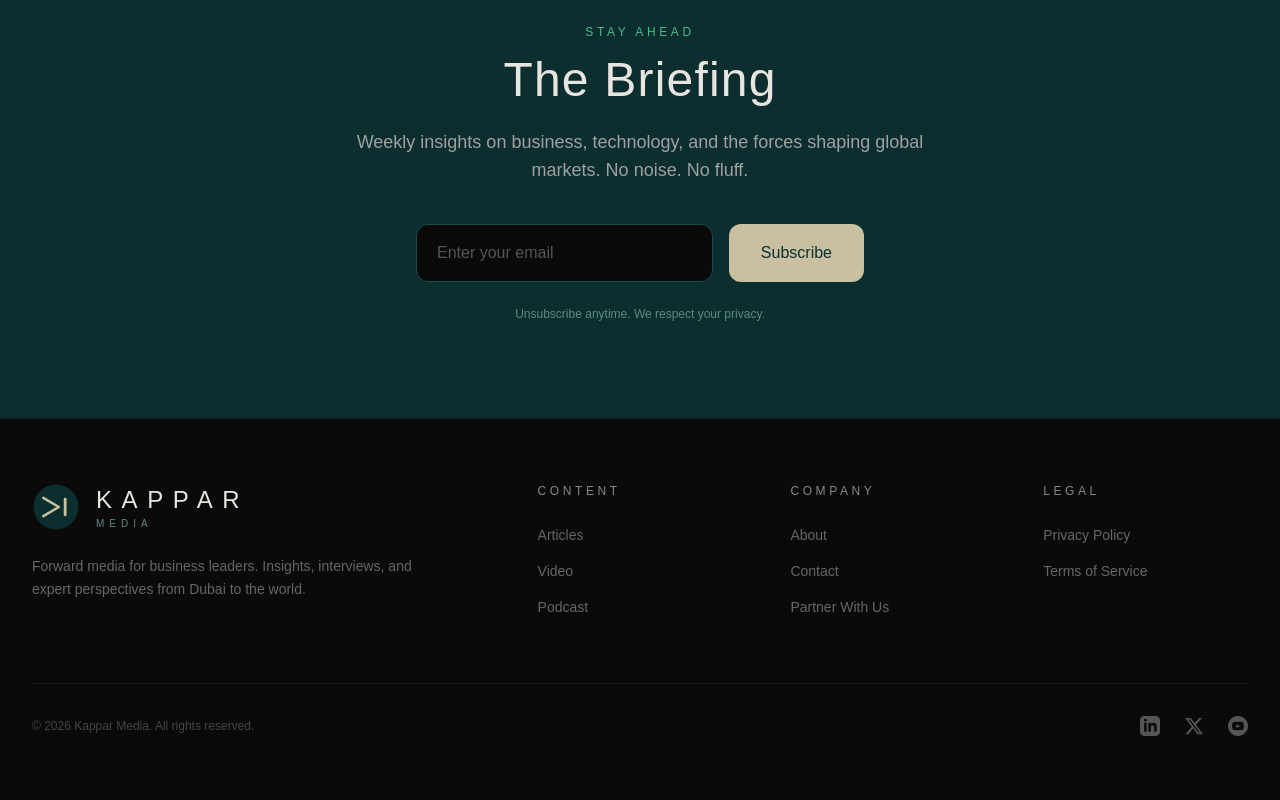
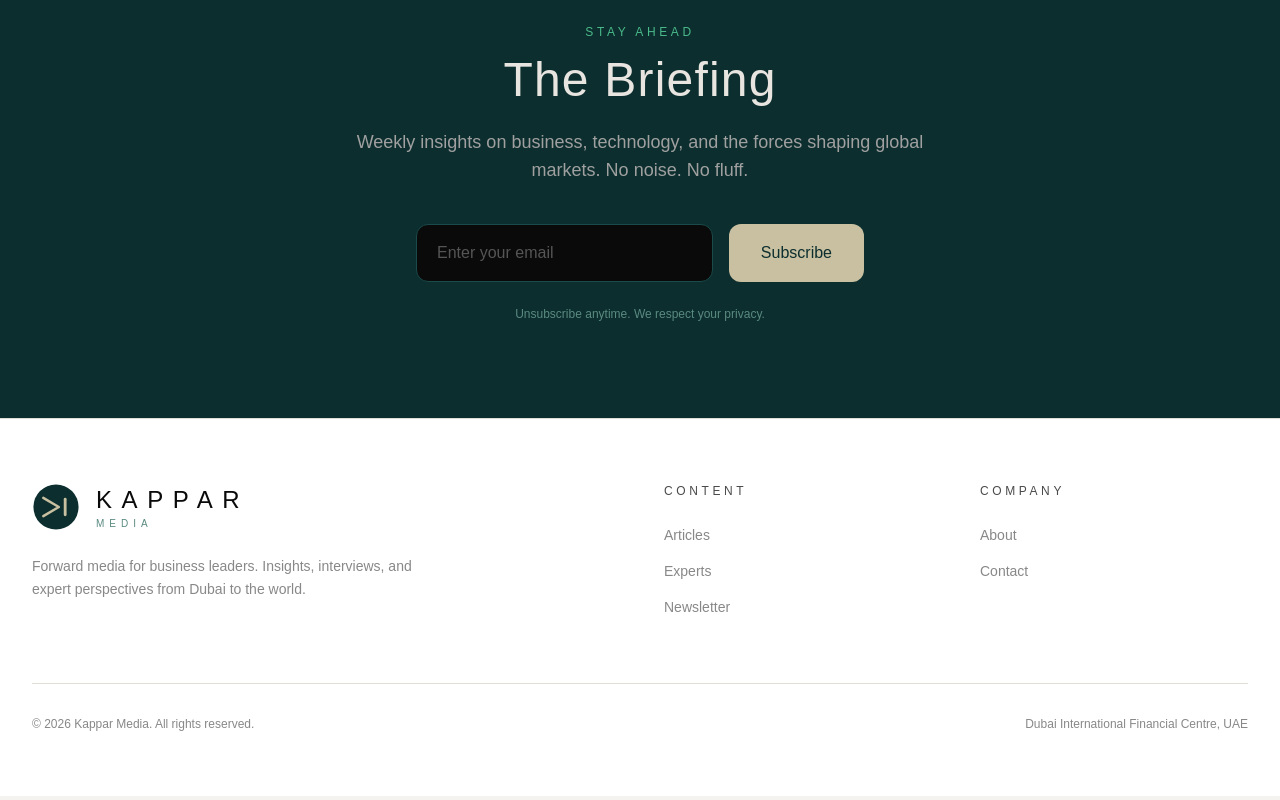
Before and after one commit to mrpatrickchotard-lang/kappar-media, a Next.js app: page / in a window 1280 px wide. Shown: the part 4468-5268 px from the top of the page. Built offline with nearby package versions, Linux system fonts and the light colour scheme.

Commit message:
Fix Footer: remove broken links, use CSS vars, add Experts link

```diff
--- a/src/components/Footer.tsx
+++ b/src/components/Footer.tsx
@@ -4,50 +4,45 @@ import { Logo } from './Logo';
 const footerLinks = {
   content: [
     { href: '/content', label: 'Articles' },
-    { href: '/content?type=video', label: 'Video' },
-    { href: '/content?type=podcast', label: 'Podcast' },
+    { href: '/experts', label: 'Experts' },
+    { href: '/newsletter', label: 'Newsletter' },
   ],
   company: [
     { href: '/about', label: 'About' },
     { href: '/contact', label: 'Contact' },
-    { href: '/partner', label: 'Partner With Us' },
-  ],
-  legal: [
-    { href: '/privacy', label: 'Privacy Policy' },
-    { href: '/terms', label: 'Terms of Service' },
   ],
 };
 
 export function Footer() {
   return (
-    <footer className="bg-[#0a0a0a] border-t border-[#1a1a1e]">
+    <footer className="bg-[var(--bg-secondary)] border-t border-[var(--border-primary)]">
       <div className="max-w-7xl mx-auto px-6 lg:px-8 py-16">
-        <div className="grid grid-cols-1 md:grid-cols-2 lg:grid-cols-5 gap-12">
+        <div className="grid grid-cols-1 md:grid-cols-2 lg:grid-cols-4 gap-12">
           {/* Brand */}
           <div className="lg:col-span-2">
             <Link href="/" className="flex items-center gap-4 mb-6">
               <Logo variant="teal" size={48} />
               <div className="flex flex-col">
-                <span className="font-display text-2xl font-light tracking-[0.4em] uppercase text-[#e8e4df]">
+                <span className="font-display text-2xl font-light tracking-[0.4em] uppercase text-primary">
                   KAPPAR
                 </span>
-                <span className="text-[10px] tracking-[0.5em] uppercase text-[#5a8a80]">
+                <span className="text-[10px] tracking-[0.5em] uppercase text-[var(--mt-tag-dark)]">
                   MEDIA
                 </span>
               </div>
             </Link>
-            <p className="text-[#666] text-sm leading-relaxed max-w-sm">
+            <p className="text-tertiary text-sm leading-relaxed max-w-sm">
               Forward media for business leaders. Insights, interviews, and expert perspectives from Dubai to the world.
             </p>
           </div>
 
           {/* Links */}
           <div>
-            <h4 className="font-display text-xs tracking-[0.3em] uppercase text-[#888] mb-6">Content</h4>
+            <h4 className="font-display text-xs tracking-[0.3em] uppercase text-secondary mb-6">Content</h4>
             <ul className="space-y-3">
               {footerLinks.content.map((link) => (
                 <li key={link.href}>
-                  <Link href={link.href} className="text-sm text-[#666] hover:text-[#e8e4df] transition-colors">
+                  <Link href={link.href} className="text-sm text-tertiary hover:text-primary transition-colors">
                     {link.label}
                   </Link>
                 </li>
@@ -56,24 +51,11 @@ export function Footer() {
           </div>
 
           <div>
-            <h4 className="font-display text-xs tracking-[0.3em] uppercase text-[#888] mb-6">Company</h4>
+            <h4 className="font-display text-xs tracking-[0.3em] uppercase text-secondary mb-6">Company</h4>
             <ul className="space-y-3">
               {footerLinks.company.map((link) => (
                 <li key={link.href}>
-                  <Link href={link.href} className="text-sm text-[#666] hover:text-[#e8e4df] transition-colors">
-                    {link.label}
-                  </Link>
-                </li>
-              ))}
-            </ul>
-          </div>
-
-          <div>
-            <h4 className="font-display text-xs tracking-[0.3em] uppercase text-[#888] mb-6">Legal</h4>
-            <ul className="space-y-3">
-              {footerLinks.legal.map((link) => (
-                <li key={link.href}>
-                  <Link href={link.href} className="text-sm text-[#666] hover:text-[#e8e4df] transition-colors">
+                  <Link href={link.href} className="text-sm text-tertiary hover:text-primary transition-colors">
                     {link.label}
                   </Link>
                 </li>
@@ -83,27 +65,13 @@ export function Footer() {
         </div>
 
         {/* Bottom */}
-        <div className="mt-16 pt-8 border-t border-[#1a1a1e] flex flex-col md:flex-row justify-between items-center gap-4">
-          <p className="text-xs text-[#444]">
+        <div className="mt-16 pt-8 border-t border-[var(--border-primary)] flex flex-col md:flex-row justify-between items-center gap-4">
+          <p className="text-xs text-tertiary">
             © {new Date().getFullYear()} Kappar Media. All rights reserved.
           </p>
-          <div className="flex items-center gap-6">
-            <a href="#" className="text-[#555] hover:text-[#e8e4df] transition-colors">
-              <svg className="w-5 h-5" fill="currentColor" viewBox="0 0 24 24">
-                <path d="M19 0h-14c-2.761 0-5 2.239-5 5v14c0 2.761 2.239 5 5 5h14c2.762 0 5-2.239 5-5v-14c0-2.761-2.238-5-5-5zm-11 19h-3v-11h3v11zm-1.5-12.268c-.966 0-1.75-.79-1.75-1.764s.784-1.764 1.75-1.764 1.75.79 1.75 1.764-.783 1.764-1.75 1.764zm13.5 12.268h-3v-5.604c0-3.368-4-3.113-4 0v5.604h-3v-11h3v1.765c1.396-2.586 7-2.777 7 2.476v6.759z"/>
-              </svg>
-            </a>
-            <a href="#" className="text-[#555] hover:text-[#e8e4df] transition-colors">
-              <svg className="w-5 h-5" fill="currentColor" viewBox="0 0 24 24">
-                <path d="M18.244 2.25h3.308l-7.227 8.26 8.502 11.24H16.17l-5.214-6.817L4.99 21.75H1.68l7.73-8.835L1.254 2.25H8.08l4.713 6.231zm-1.161 17.52h1.833L7.084 4.126H5.117z"/>
-              </svg>
-            </a>
-            <a href="#" className="text-[#555] hover:text-[#e8e4df] transition-colors">
-              <svg className="w-5 h-5" fill="currentColor" viewBox="0 0 24 24">
-                <path d="M12 0c-6.627 0-12 5.373-12 12s5.373 12 12 12 12-5.373 12-12-5.373-12-12-12zm4.441 16.892c-2.102.144-6.784.144-8.883 0-2.276-.156-2.541-1.27-2.558-4.892.017-3.629.285-4.736 2.558-4.892 2.099-.144 6.782-.144 8.883 0 2.277.156 2.541 1.27 2.559 4.892-.018 3.629-.285 4.736-2.559 4.892zm-6.441-7.234l4.917 2.338-4.917 2.346v-4.684z"/>
-              </svg>
-            </a>
-          </div>
+          <p className="text-xs text-tertiary">
+            Dubai International Financial Centre, UAE
+          </p>
         </div>
       </div>
     </footer>
```
